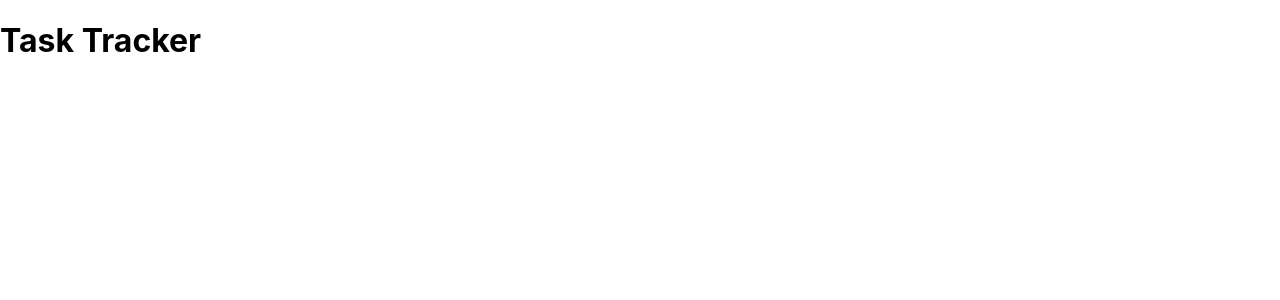
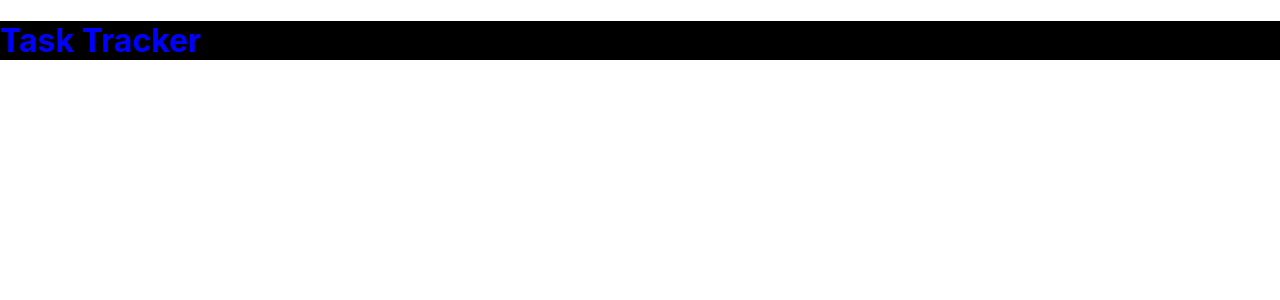
Before and after one commit to Coreyo-git/react-demo, a React (Create React App) app: page / in a window 1280 px wide. Shown: the top 300 px of the page. Built offline with nearby package versions, Linux system fonts and the light colour scheme.

Commit message:
Added inline and variable based styling

```diff
--- a/src/App.js
+++ b/src/App.js
@@ -4,7 +4,7 @@ import Header from './components/Header';
 function App() {
   return (
     <div className="container">
-      <Header/>
+      <Header />
     </div>
   );
 }
--- a/src/components/Header.js
+++ b/src/components/Header.js
@@ -1,20 +1,27 @@
 import PropTypes from 'prop-types'
 
 
-const Header = (props) => {
+    const Header = ({ title }) => {
     return (
         <header>
-            <h1>{props.title}</h1>
+            <h1 style={{color: 'blue', backgroundColor: 'black'}} >{title}</h1>
         </header>
     )
 }
+
+Header.defaultProps = {
+    title: 'Task Tracker',
+}
+
 // Typing for props
-Header.PropTypes = {
+Header.propTypes = {
     title: PropTypes.string.isRequired,
 }
 
-Header.defaultProps = {
-    title: 'Task Tracker'
+// CSS in JS
+const headingStyle = {
+    color: 'blue',
+    backgroundColor: 'black'
 }
 
 export default Header
```
